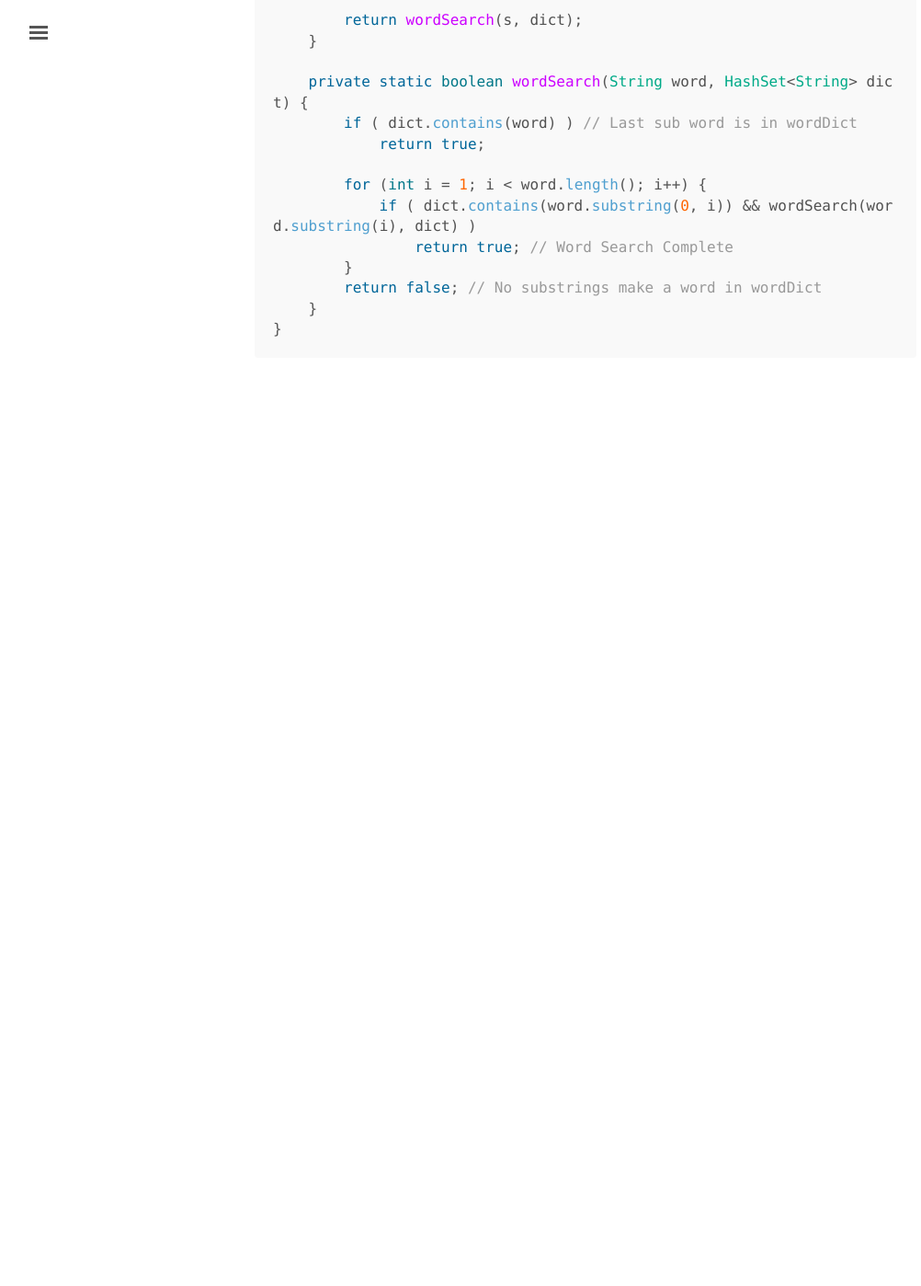
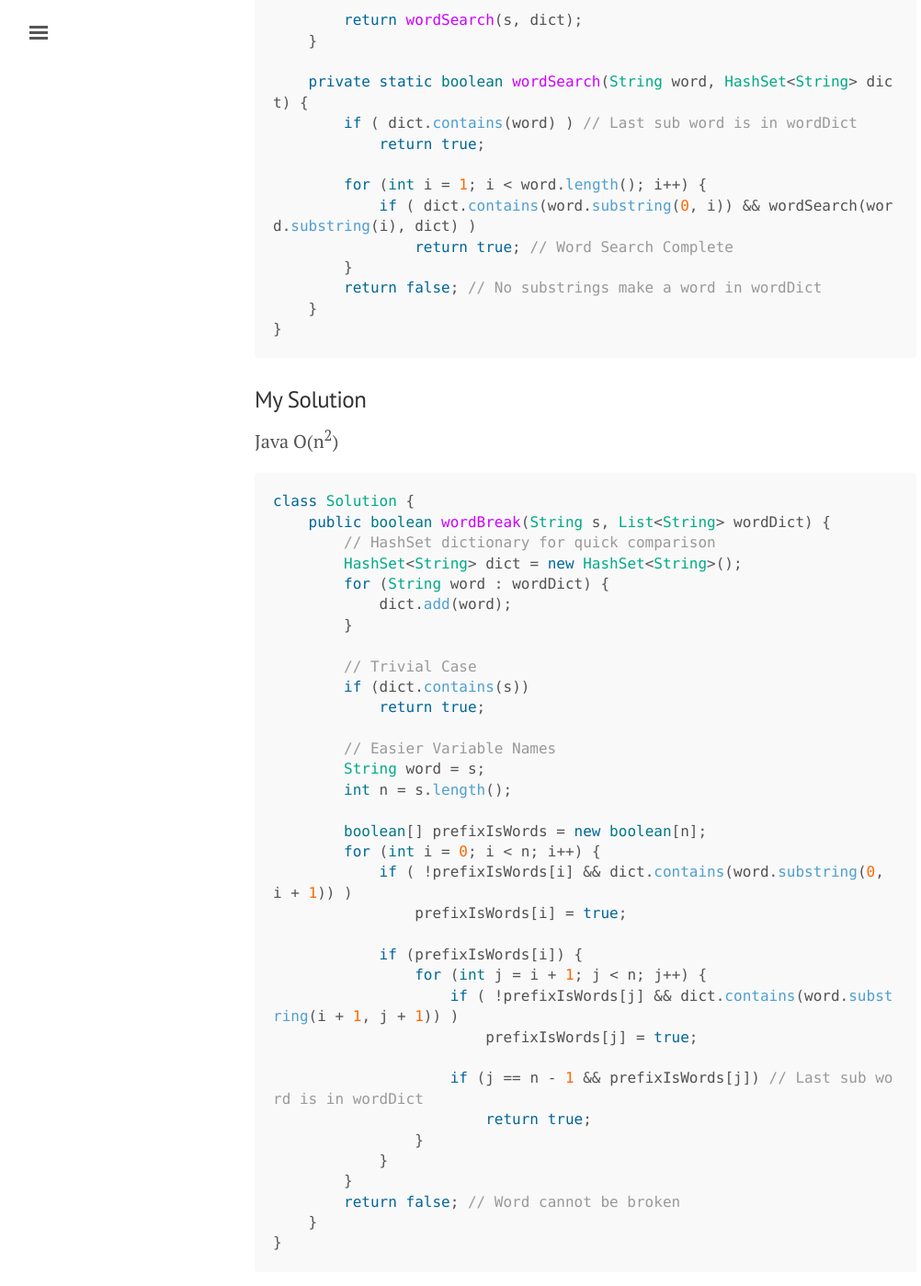
Before and after one commit to washifu/CodeBlog, a Jekyll site: the page built from pages/2017-10-13-Word_Break.md, in a window 1280 px wide and 1400 px high, scrolled down 2313 px. Shown: the whole window at 92% size, without its empty margins (3-1005 px from the left). Built offline with Jekyll 4.4.1, drawn with Linux system fonts in a browser that asks for light colours; comment, search, counter and statistics services are not loaded; before the commit the page ends 2782 px from its top, so only the background shows below that.

Commit message:
Update 2017-10-13-Word_Break.md

````diff
--- a/pages/2017-10-13-Word_Break.md
+++ b/pages/2017-10-13-Word_Break.md
@@ -99,3 +99,42 @@ class Solution {
     }
 }
 ```
+
+### My Solution
+Java O(n<sup>2</sup>)
+```java
+class Solution {
+    public boolean wordBreak(String s, List<String> wordDict) {
+        // HashSet dictionary for quick comparison
+        HashSet<String> dict = new HashSet<String>();
+        for (String word : wordDict) {
+            dict.add(word);
+        }
+
+        // Trivial Case
+        if (dict.contains(s))
+            return true;
+
+        // Easier Variable Names
+        String word = s;
+        int n = s.length();
+
+        boolean[] prefixIsWords = new boolean[n];
+        for (int i = 0; i < n; i++) {
+            if ( !prefixIsWords[i] && dict.contains(word.substring(0, i + 1)) )
+                prefixIsWords[i] = true;
+
+            if (prefixIsWords[i]) {
+                for (int j = i + 1; j < n; j++) {
+                    if ( !prefixIsWords[j] && dict.contains(word.substring(i + 1, j + 1)) )
+                        prefixIsWords[j] = true;
+
+                    if (j == n - 1 && prefixIsWords[j]) // Last sub word is in wordDict
+                        return true;
+                }
+            }
+        }
+        return false; // Word cannot be broken
+    }
+}
+```
````
